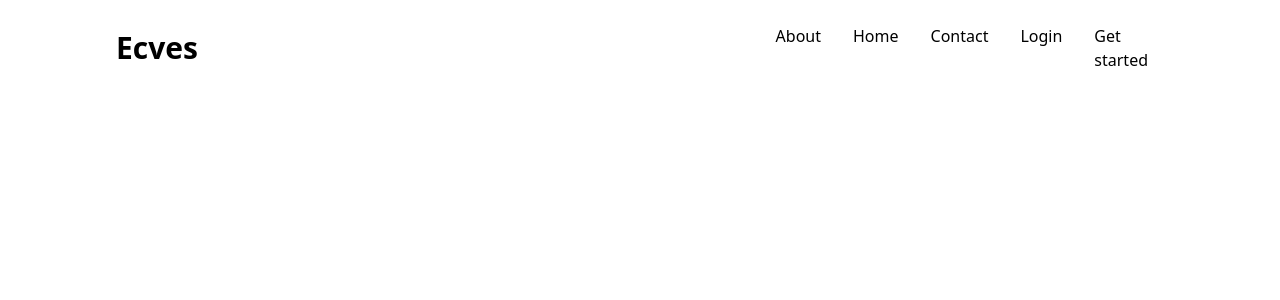
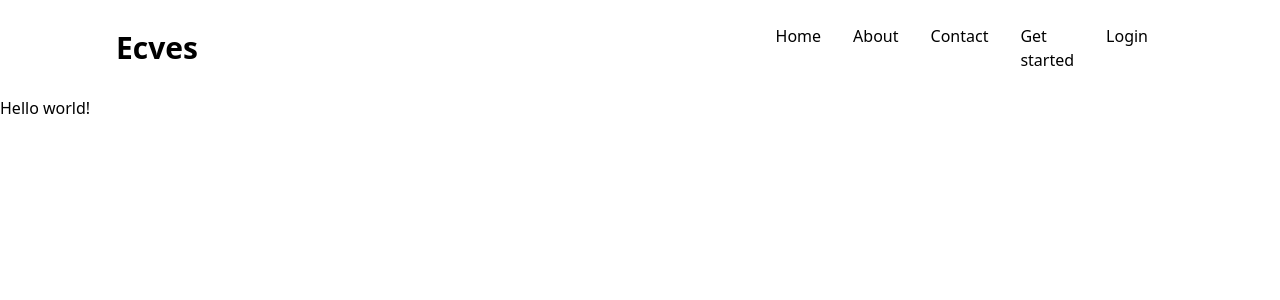
Before and after one commit to HRemonen/ecvs, a React (Vite) app in the folder src/client/: page / in a window 1280 px wide. Shown: the top 300 px of the page. Built offline with nearby package versions, Linux system fonts and the light colour scheme; no server answers.

Commit message:
Router and initial routes, add Links to navbar

```diff
--- a/src/client/src/App.tsx
+++ b/src/client/src/App.tsx
@@ -1,4 +1,6 @@
 import { useEffect } from "react";
+import { Routes, Route } from "react-router-dom"
+import { BrowserRouter as Router } from "react-router-dom";
 import { useAppDispatch, useAppSelector } from "./hooks/dispatchHooks";
 
 import { isLogged } from "./reducers/authReducer";
@@ -6,6 +8,7 @@ import { initializeEcvs } from "./reducers/ecvReducer";
 import { initializeUsers } from "./reducers/userReducer";
 
 import Navbar from "./components/index/Navbar";
+import Index from "./components/index/Index";
 
 const App = () => {
   const dispatch = useAppDispatch();
@@ -25,9 +28,17 @@ const App = () => {
   console.log("auth:", auth);
 
   return (
-    <section className="bg-white">
-      <Navbar />
-    </section>
+    <Router>
+      <section className="bg-white">
+        <Navbar />
+
+        <Routes>
+          <Route path="/" element={ <Index /> } />
+
+        </Routes>
+      </section>
+    </Router>
+
   );
 };
 
--- /dev/null
+++ b/src/client/src/components/index/Index.tsx
@@ -0,0 +1,9 @@
+const Index = () => {
+  return (
+    <>
+      Hello world!
+    </>
+  )
+};
+
+export default Index;
--- /dev/null
+++ b/src/client/src/components/index/NavItem.tsx
@@ -0,0 +1,11 @@
+import { Link } from "react-router-dom"
+
+type LinkItemContent = { content: string; to: string }
+
+const NavItem = ({ content, to }: LinkItemContent) => (
+  <li className="p-4">
+    <Link to={ to }>{ content }</Link>
+  </li>
+);
+
+export default NavItem;
--- a/src/client/src/components/index/Navbar.tsx
+++ b/src/client/src/components/index/Navbar.tsx
@@ -1,20 +1,40 @@
 import { useState } from 'react';
-import {AiOutlineClose, AiOutlineMenu } from 'react-icons/ai';
+import { useAppDispatch, useAppSelector } from '../../hooks/dispatchHooks';
+import { AiOutlineClose, AiOutlineMenu } from 'react-icons/ai';
+
+import NavItem from './NavItem';
 
 const Navbar = () => {
+  const dispatch = useAppDispatch();
+  const user = useAppSelector(state => state.authentication);
+
   const [nav, setNav] = useState(false);
 
   const handleNavChange = () => setNav(!nav);
+
+  const renderMenuItems = () => (
+    <>
+      <NavItem content='Home' to='/' />
+      <NavItem content='About' to='/about' />
+      <NavItem content='Contact' to='/contact' />
+      {!user
+        ? <>
+            <NavItem content='Get started' to='/register'/>
+            <NavItem content='Login' to='/login' />
+          </>
+        : <>
+            <NavItem content='User page' to='/userpage' />
+            <NavItem content='Logout' to='/' />
+          </>
+      }
+    </>
+  );
 
   return (
     <div className="flex justify-between items-center h-24 max-w-[1080px] mx-auto px-4 text-black">
       <h1 className="w-full text-3xl font-bold text-black">Ecves</h1>
       <ul className="hidden md:flex">
-        <li className="p-4">About</li>
-        <li className="p-4">Home</li>
-        <li className="p-4">Contact</li>
-        <li className="p-4">Login</li>
-        <li className="p-4">Get started</li>
+        {renderMenuItems()}
       </ul>
       <div onClick={ handleNavChange } className="cursor-pointer block md:hidden">
         {!nav
@@ -25,11 +45,7 @@ const Navbar = () => {
           ? 'md:hidden fixed left-0 top-0 h-full w-[50%] border-r bg-gray-100 border-r-gray-200 ease-in-out duration-500'
           : 'fixed left-[-100%]'}>
         <ul className='pt-8 p-4 uppercase'>
-          <li className="p-4 border-b border-b-gray-400">About</li>
-          <li className="p-4 border-b border-b-gray-400">Home</li>
-          <li className="p-4 border-b border-b-gray-400">Contact</li>
-          <li className="p-4 border-b border-b-gray-400">Login</li>
-          <li className="p-4">Get started</li>
+          {renderMenuItems()}
         </ul>
       </div>
     </div>
```
